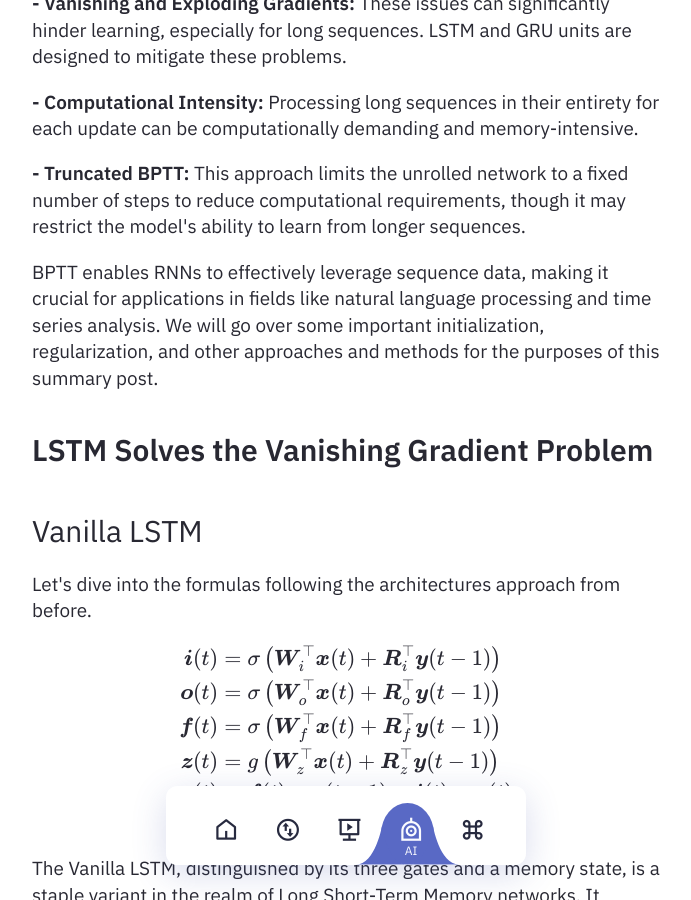
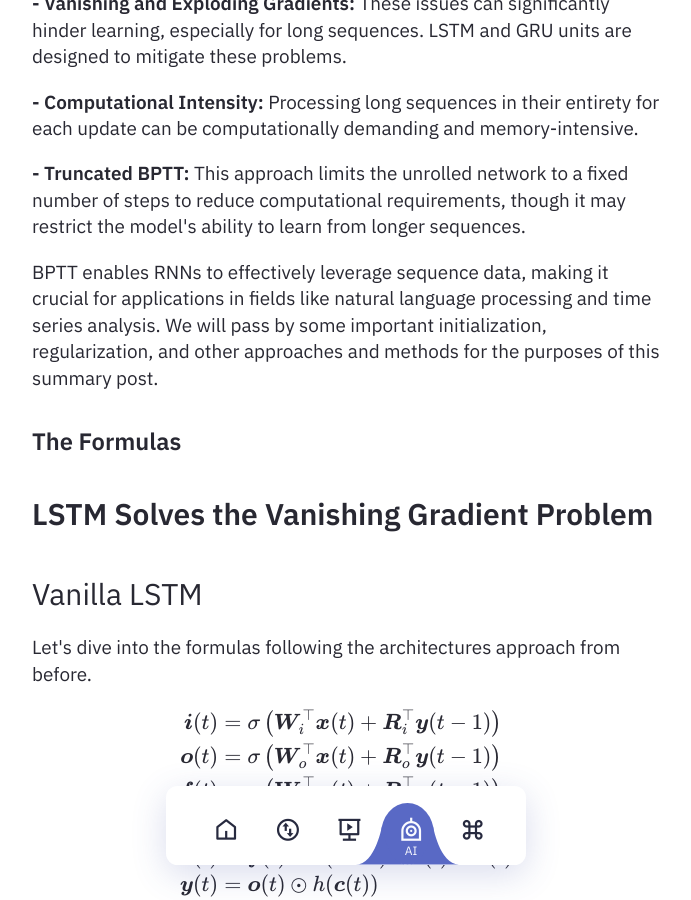
Before and after one commit to heseltime/heseltime.github.io, a Jekyll site: the page built from pages/rDai.md, in a window 1280 px wide and 900 px high, scrolled down 6273 px. Shown: the whole window, without its empty margins (294-985 px from the left). Built offline with Jekyll 4.4.1, drawn with Linux system fonts in a browser that asks for light colours.

```diff
--- a/pages/rDai.md
+++ b/pages/rDai.md
@@ -180,7 +180,11 @@ So much for further background on the architectural levels. Let's let the latter
 
 **- Truncated BPTT:** This approach limits the unrolled network to a fixed number of steps to reduce computational requirements, though it may restrict the model's ability to learn from longer sequences.
 
-BPTT enables RNNs to effectively leverage sequence data, making it crucial for applications in fields like natural language processing and time series analysis. We will go over some important initialization, regularization, and other approaches and methods for the purposes of this summary post.
+BPTT enables RNNs to effectively leverage sequence data, making it crucial for applications in fields like natural language processing and time series analysis. We will pass by some important initialization, regularization, and other approaches and methods for the purposes of this summary post.
+
+#### The Formulas
+
+
 
 ## LSTM Solves the Vanishing Gradient Problem
 
```
Also changed, not shown: pages/rDse.md (+4 -0 lines).
